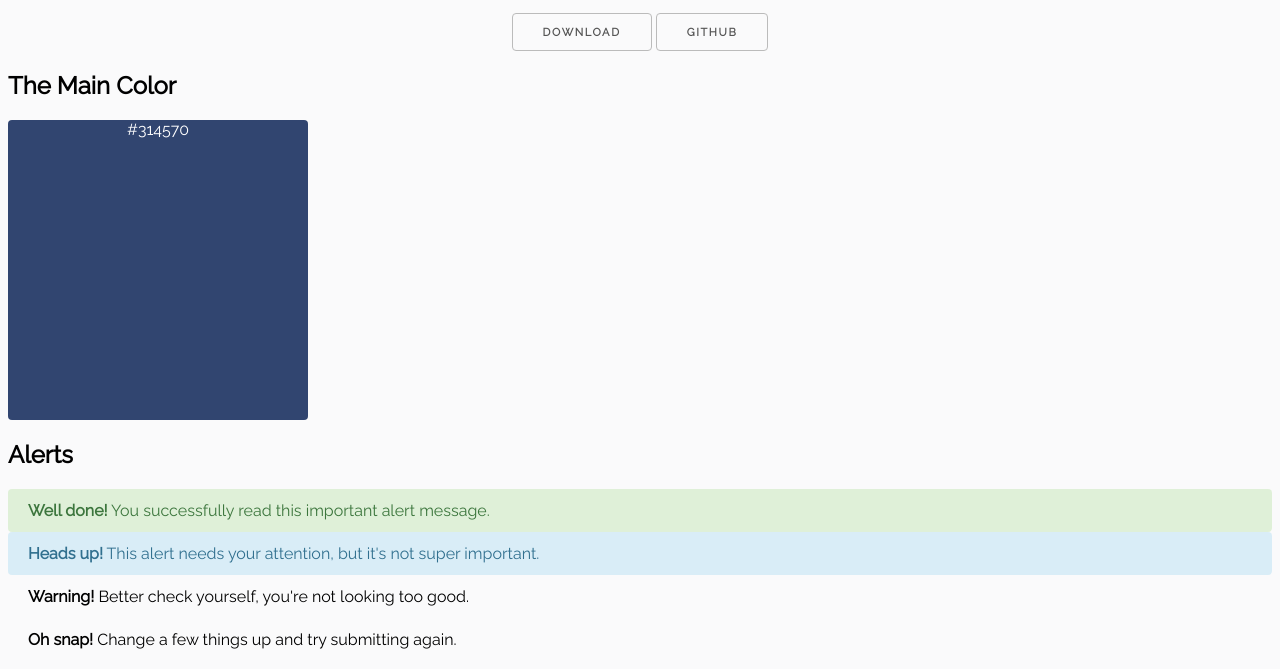
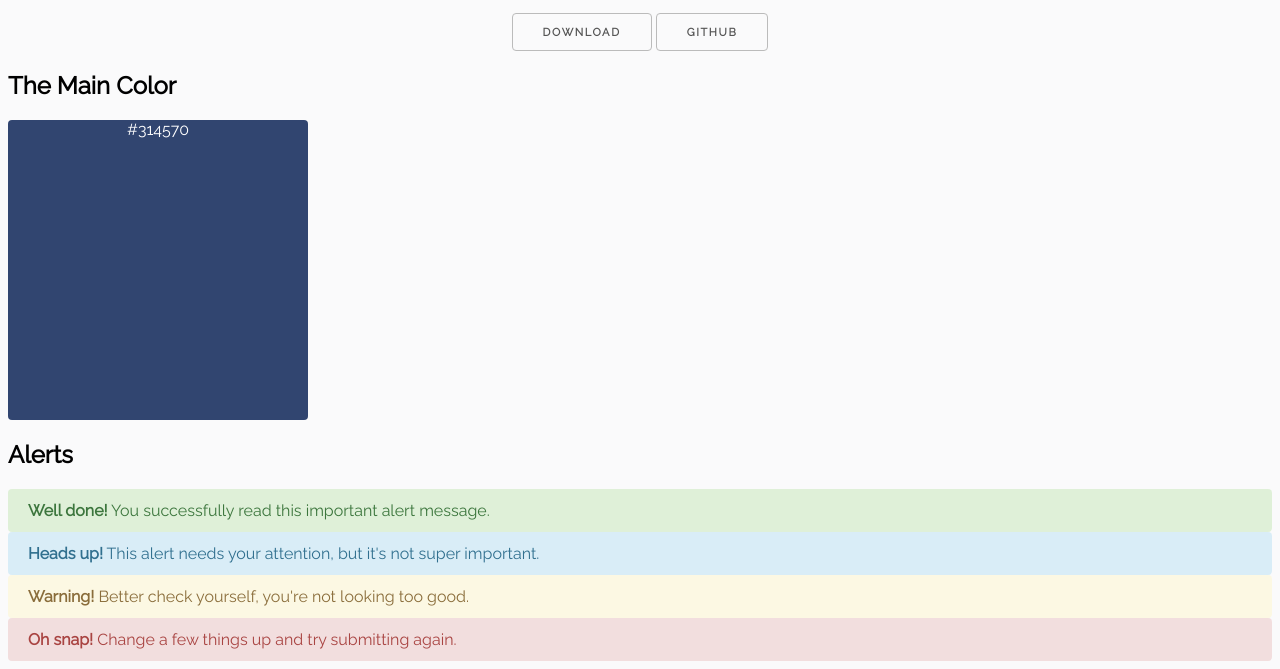
Before and after one commit to EXIT-kr/exit.css, a website: page index.html in a window 1280 px wide. Shown: the part 370-1039 px from the top of the page. Drawn offline with Linux system fonts and the light colour scheme.

Commit message:
Add Alert Colorset

```diff
--- a/css/exit.css
+++ b/css/exit.css
@@ -111,3 +111,13 @@ input[type="button"]:focus {
   background: #d9edf7;
   color: #31708f;
 }
+
+.alert.alert-warning{
+  background: #fcf8e3;
+  color: #8a6d3b;
+}
+
+.alert.alert-danger{
+  background: #f2dede;
+  color: #a94442;
+}
```
Also changed, not shown: 1 other file.
